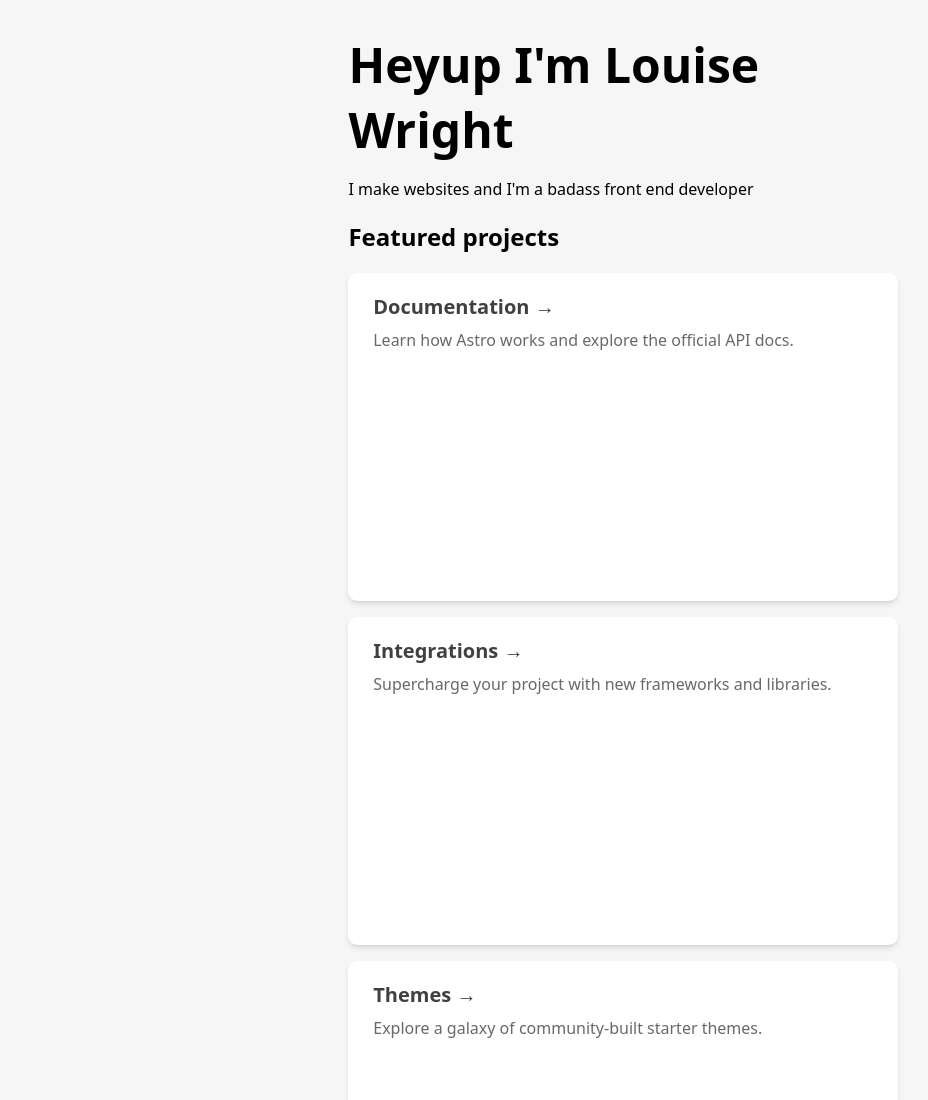
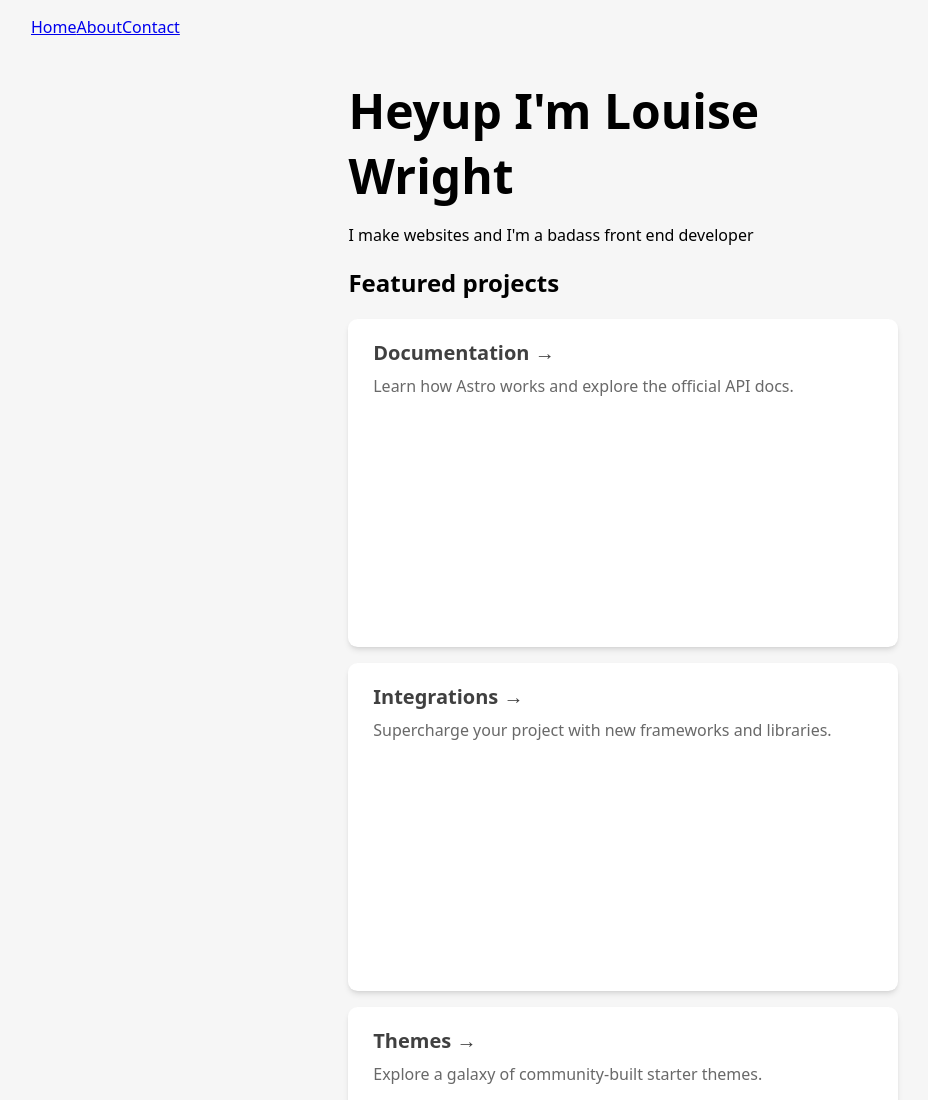
Before and after one commit to louillustrator/portfolio, an Astro site: page / in a window 1280 px wide. Shown: the top 1100 px of the page, without its empty margins (17-945 px from the left). Built offline with nearby package versions, Linux system fonts and the light colour scheme; Astro itself is replaced by a stand-in of ours.

Commit message:
started adding nav

```diff
--- /dev/null
+++ b/src/components/Header.astro
@@ -0,0 +1,19 @@
+---
+---
+
+<header>
+  <ul class="nav-links">
+    <li><a href="/">Home</a></li>
+    <li><a href="/about/">About</a></li>
+    <li><a href="/contact/">Contact</a></li>
+  </ul>
+</header>
+
+<style>
+  .nav-links {
+    display: flex;
+  }
+  li {
+    list-style: none;
+  }
+</style>
--- a/src/layouts/Layout.astro
+++ b/src/layouts/Layout.astro
@@ -1,36 +1,44 @@
 ---
 export interface Props {
-	title: string;
+  title: string
 }
 
-const { title } = Astro.props;
+import Header from "../components/Header.astro"
+
+const { title } = Astro.props
 ---
 
 <!DOCTYPE html>
 <html lang="en">
   <head>
     <meta charset="UTF-8" />
-		<meta name="description" content="Astro description">
+    <meta name="description" content="Astro description" />
     <meta name="viewport" content="width=device-width" />
     <link rel="icon" type="image/svg+xml" href="/favicon.svg" />
     <meta name="generator" content={Astro.generator} />
     <title>{title}</title>
   </head>
   <body>
+    <Header />
     <slot />
   </body>
 </html>
 <style is:global>
   :root {
     --accent: 124, 58, 237;
-		--accent-gradient: linear-gradient(45deg, rgb(var(--accent)), #da62c4 30%, white 60%);
+    --accent-gradient: linear-gradient(
+      45deg,
+      rgb(var(--accent)),
+      #da62c4 30%,
+      white 60%
+    );
   }
   html {
     font-family: system-ui, sans-serif;
-		background-color: #F6F6F6;
+    background-color: #f6f6f6;
   }
   code {
-		font-family: Menlo, Monaco, Lucida Console, Liberation Mono, DejaVu Sans Mono,
-			Bitstream Vera Sans Mono, Courier New, monospace;
+    font-family: Menlo, Monaco, Lucida Console, Liberation Mono,
+      DejaVu Sans Mono, Bitstream Vera Sans Mono, Courier New, monospace;
   }
 </style>
```
Also changed, not shown: src/pages/about.astro (added, +9 -0 lines), src/pages/contact.astro (added, +9 -0 lines). Lines whose indentation alone changed are shown as unchanged.
